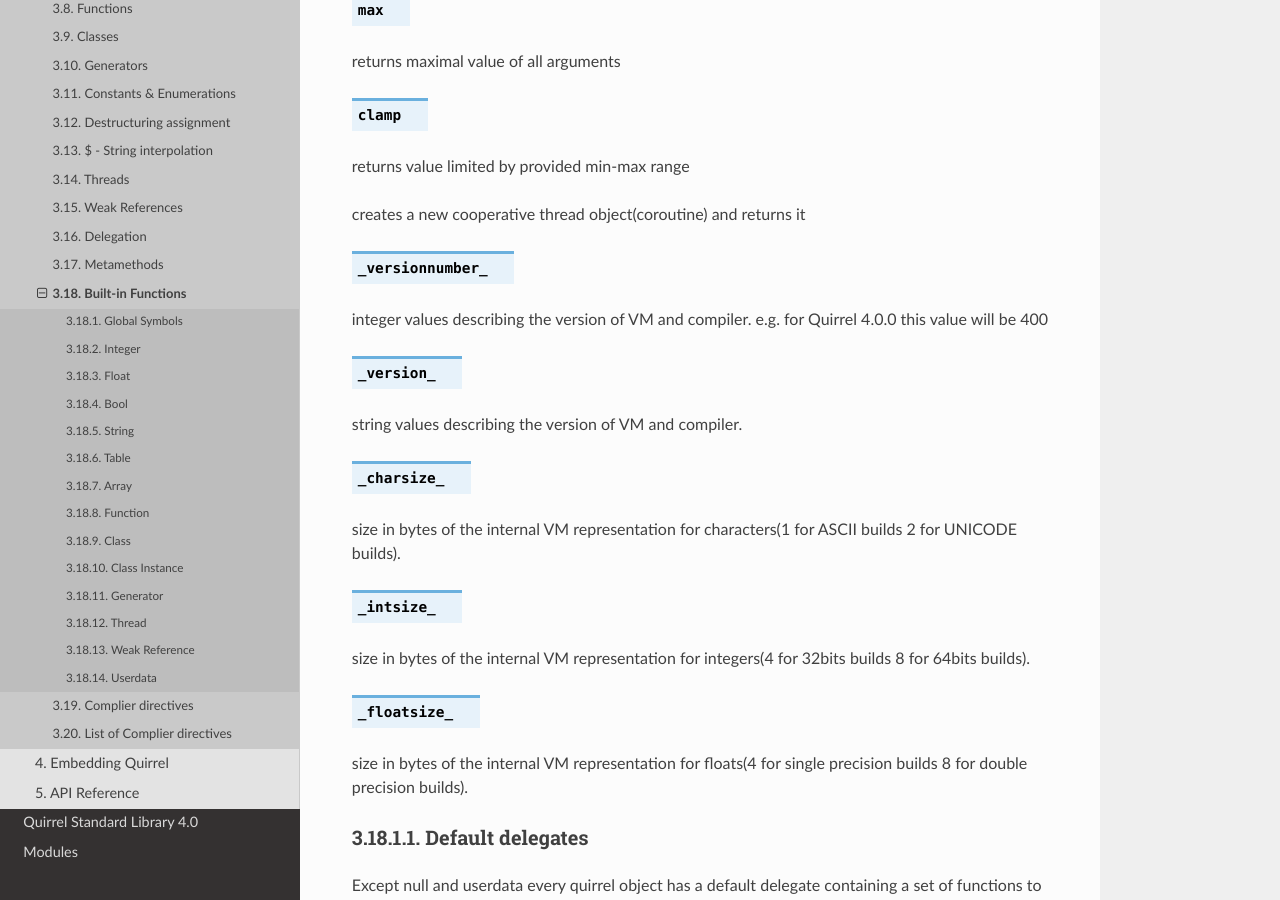
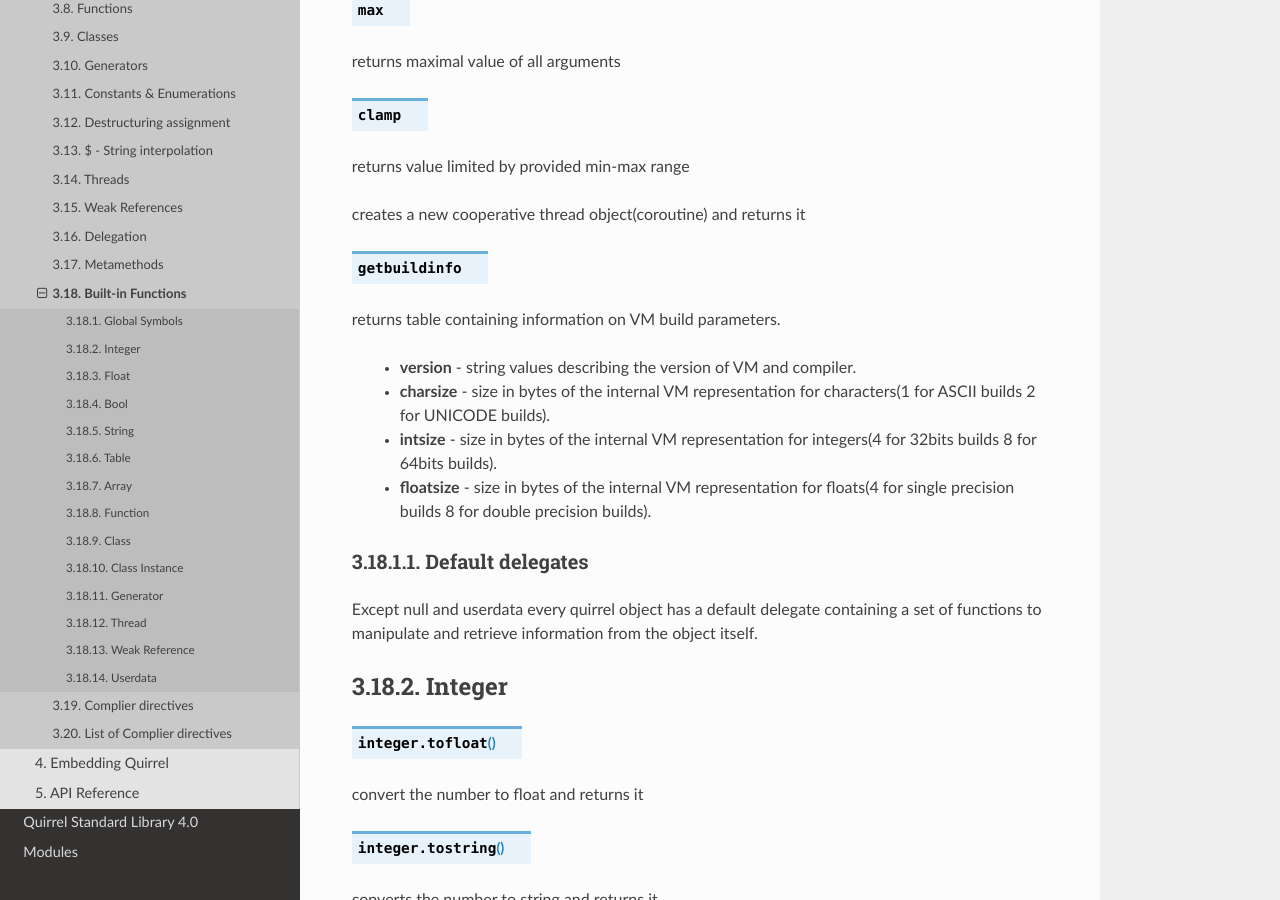
Before and after one commit to albertodemichelis/squirrel, a Sphinx documentation site: the page built from doc/source/reference/language/builtin_functions.rst, in a window 1280 px wide and 900 px high, scrolled down 2790 px. Built offline with Sphinx 7.4.7 and the Read the Docs theme 2.0.0, drawn with Linux system fonts in a browser that asks for light colours.

Commit message:
baselib: move some global constants to getbuildinfo() method
Clean up root table by removing version/build parameters info variables
Introduce getbuildinfo() function instead

```diff
--- a/doc/source/reference/language/builtin_functions.rst
+++ b/doc/source/reference/language/builtin_functions.rst
@@ -124,25 +124,14 @@ returns value limited by provided min-max range
 
 creates a new cooperative thread object(coroutine) and returns it
 
-.. sq:data:: _versionnumber_
+.. sq:function:: getbuildinfo(x)
 
-integer values describing the version of VM and compiler. e.g. for Quirrel 4.0.0 this value will be 400
+returns table containing information on VM build parameters.
 
-.. sq:data:: _version_
-
-string values describing the version of VM and compiler.
-
-.. sq:data:: _charsize_
-
-size in bytes of the internal VM representation for characters(1 for ASCII builds 2 for UNICODE builds).
-
-.. sq:data:: _intsize_
-
-size in bytes of the internal VM representation for integers(4 for 32bits builds 8 for 64bits builds).
-
-.. sq:data:: _floatsize_
-
-size in bytes of the internal VM representation for floats(4 for single precision builds 8 for double precision builds).
+  * **version** - string values describing the version of VM and compiler.
+  * **charsize** - size in bytes of the internal VM representation for characters(1 for ASCII builds 2 for UNICODE builds).
+  * **intsize** - size in bytes of the internal VM representation for integers(4 for 32bits builds 8 for 64bits builds).
+  * **floatsize** - size in bytes of the internal VM representation for floats(4 for single precision builds 8 for double precision builds).
 
 -----------------
 Default delegates
```
Also changed, not shown: 1 other file.
